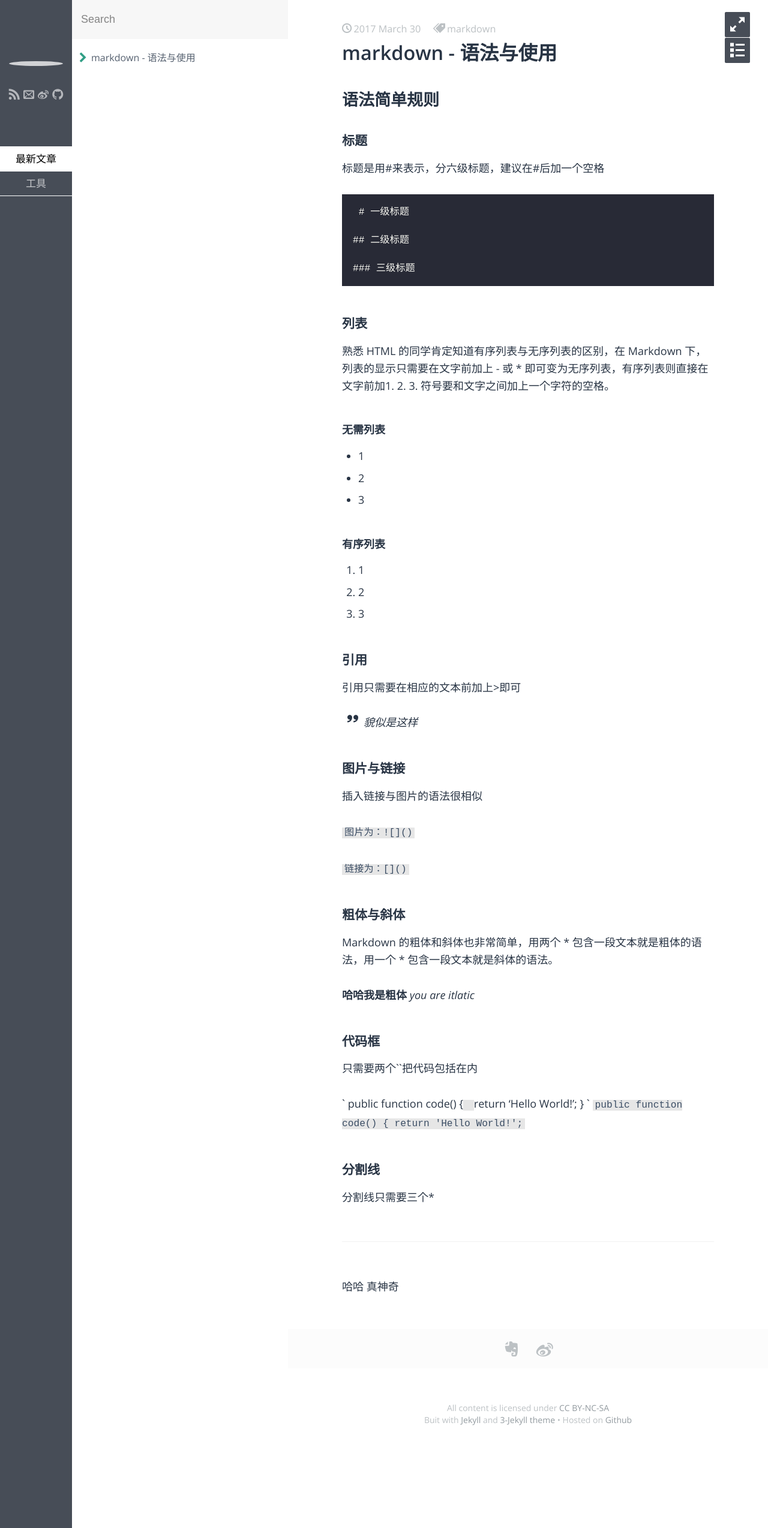
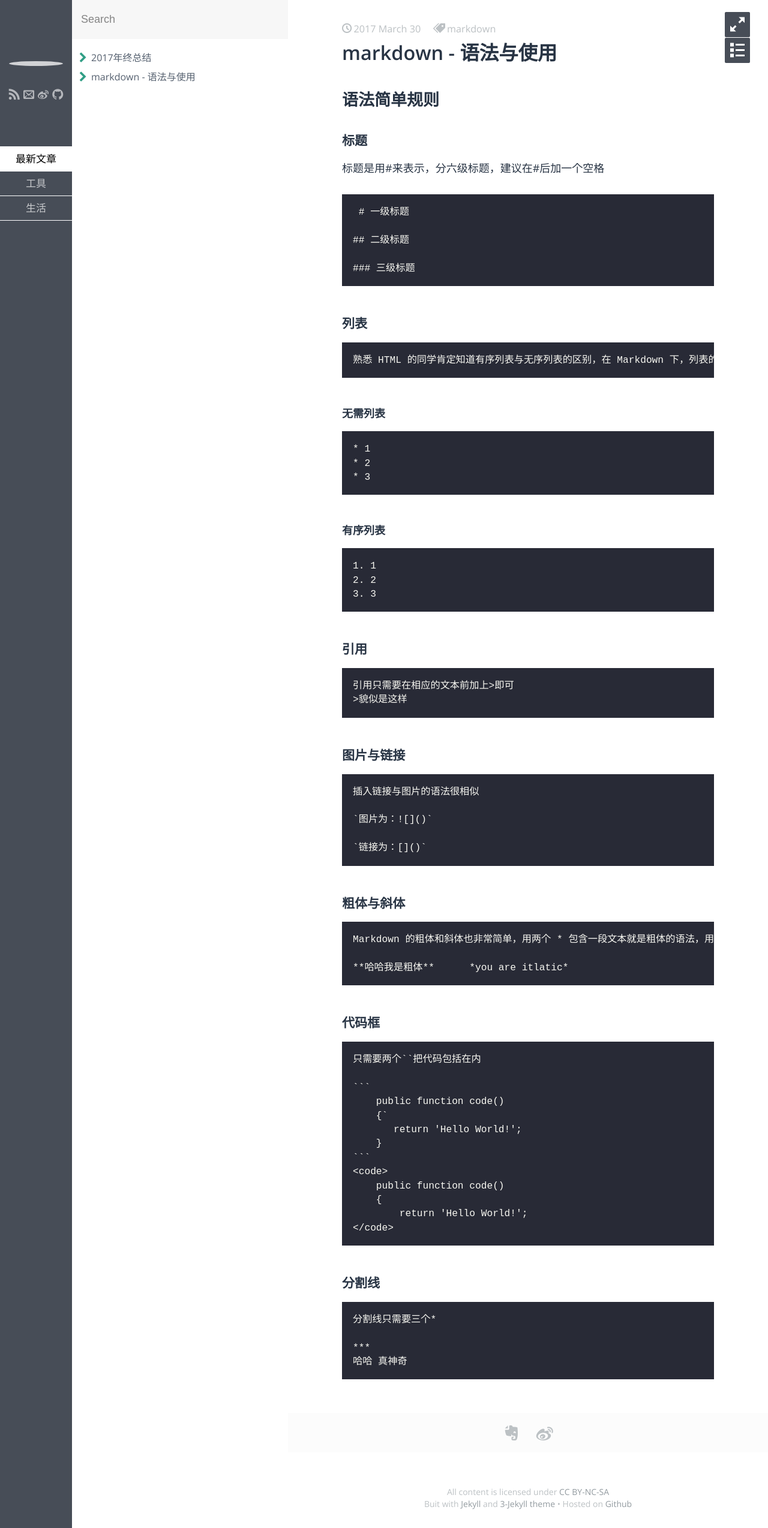
Before and after one commit to RayleBool/RayleBool.github.io, a Jekyll site: the page built from _posts/tool/2017-3-30-markdown-use.md, in a window 1280 px wide. Shown: the whole page at 60% size. Built offline with Jekyll 4.4.1, drawn with Linux system fonts in a browser that asks for light colours; some web fonts are replaced.

````diff
--- a/_posts/tool/2017-3-30-markdown-use.md
+++ b/_posts/tool/2017-3-30-markdown-use.md
@@ -17,51 +17,51 @@ keywords: 工具,markdown
     ### 三级标题
 
 ### 列表
-熟悉 HTML 的同学肯定知道有序列表与无序列表的区别，在 Markdown 下，列表的显示只需要在文字前加上 - 或 * 即可变为无序列表，有序列表则直接在文字前加1. 2. 3. 符号要和文字之间加上一个字符的空格。
+    熟悉 HTML 的同学肯定知道有序列表与无序列表的区别，在 Markdown 下，列表的显示只需要在文字前加上 - 或 * 即可变为无序列表，有序列表则直接在文字前加1. 2. 3. 符号要和文字之间加上一个字符的空格。
 
 #### 无需列表
-* 1
-* 2
-* 3
+    * 1
+    * 2
+    * 3
 
 #### 有序列表
-1. 1
-2. 2
-3. 3
+    1. 1
+    2. 2
+    3. 3
 
 ### 引用
-引用只需要在相应的文本前加上>即可
-> 貌似是这样
+    引用只需要在相应的文本前加上>即可
+    >貌似是这样
 
 ### 图片与链接
-插入链接与图片的语法很相似
+    插入链接与图片的语法很相似
 
-`图片为：![]()`
+    `图片为：![]()`
 
-`链接为：[]()`
+    `链接为：[]()`
 
 ### 粗体与斜体
-Markdown 的粗体和斜体也非常简单，用两个 * 包含一段文本就是粗体的语法，用一个 * 包含一段文本就是斜体的语法。
+    Markdown 的粗体和斜体也非常简单，用两个 * 包含一段文本就是粗体的语法，用一个 * 包含一段文本就是斜体的语法。
 
-**哈哈我是粗体**      *you are itlatic*
+    **哈哈我是粗体**      *you are itlatic*
 
 ### 代码框
-只需要两个``把代码包括在内
+    只需要两个``把代码包括在内
 
-`
-    public function code()
-    {`
-       ` return 'Hello World!';
-    }
-`
-<code>
-    public function code()
-    {
-        return 'Hello World!';
-</code>
+    ```
+        public function code()
+        {`
+           return 'Hello World!';
+        }
+    ```
+    <code>
+        public function code()
+        {
+            return 'Hello World!';
+    </code>
 
 ### 分割线
-分割线只需要三个*
+    分割线只需要三个*
 
-***
-哈哈 真神奇
+    ***
+    哈哈 真神奇
````
Also changed, not shown: _posts/life/2017-12-30-year-summary-and-prospect.md (added, +29 -0 lines).
